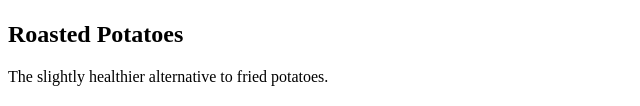
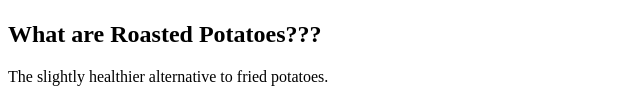
Before and after one commit to hyppalectryon/odin-recipes, a plain HTML site: page recipes/roasted_potatoes.html in a window 1280 px wide. Shown: the part 383-489 px from the top of the page, without its empty margins (0-640 px from the left). Drawn offline with Linux system fonts and the light colour scheme.

Commit message:
fixed an accidental redundancy between the content of the h1 and h2 in the roasted_potatoes.html file.

```diff
--- a/recipes/roasted_potatoes.html
+++ b/recipes/roasted_potatoes.html
@@ -12,7 +12,7 @@
       src="https://www.foodnetwork.com/content/dam/images/food/fullset/2003/9/29/0/ig1a07_roasted_potatoes.jpg"
       alt="some roasted Potatoes"
     />
-    <h2>Roasted Potatoes</h2>
+    <h2>What are Roasted Potatoes???</h2>
     <p>
         The slightly healthier alternative to fried potatoes.
     </p>
```
